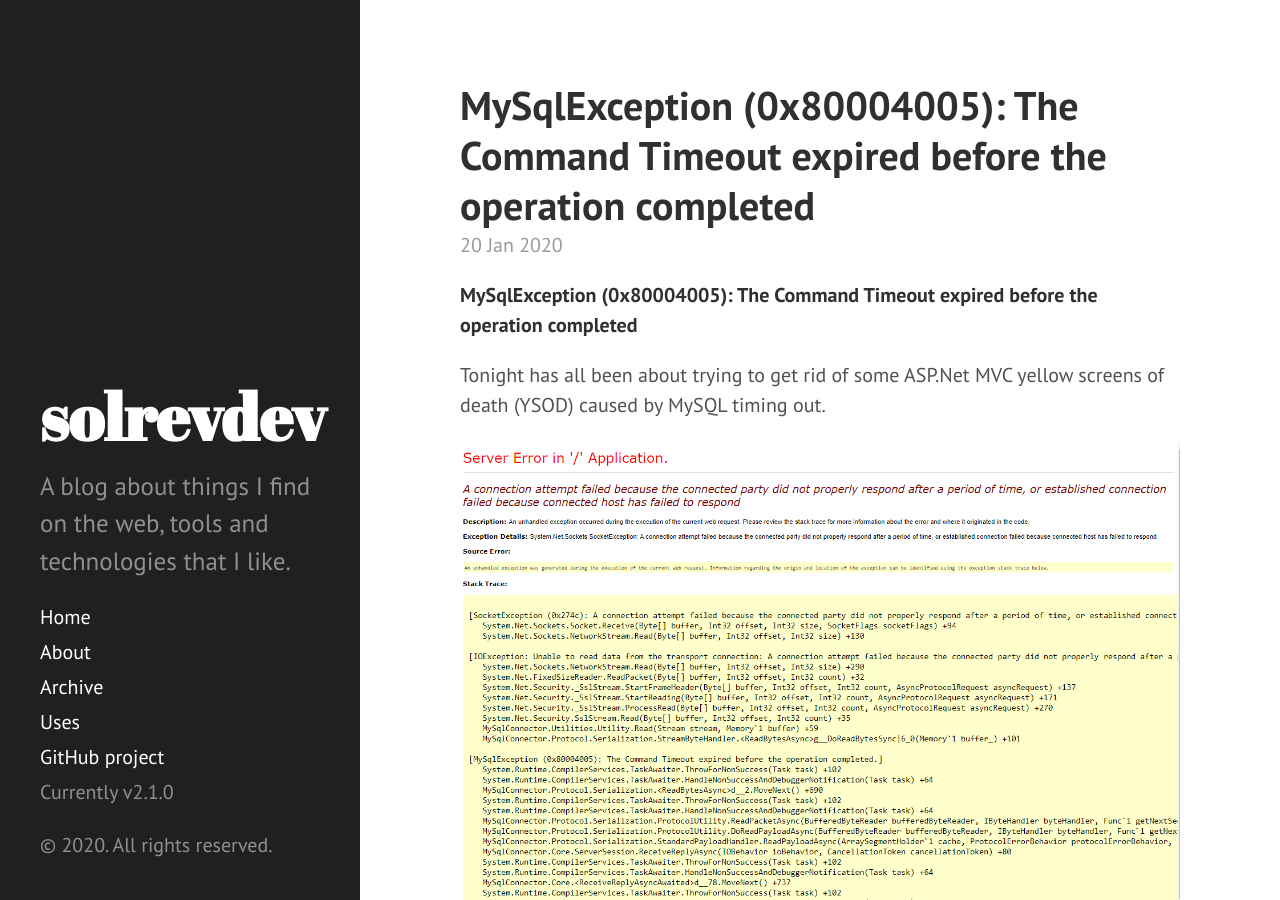
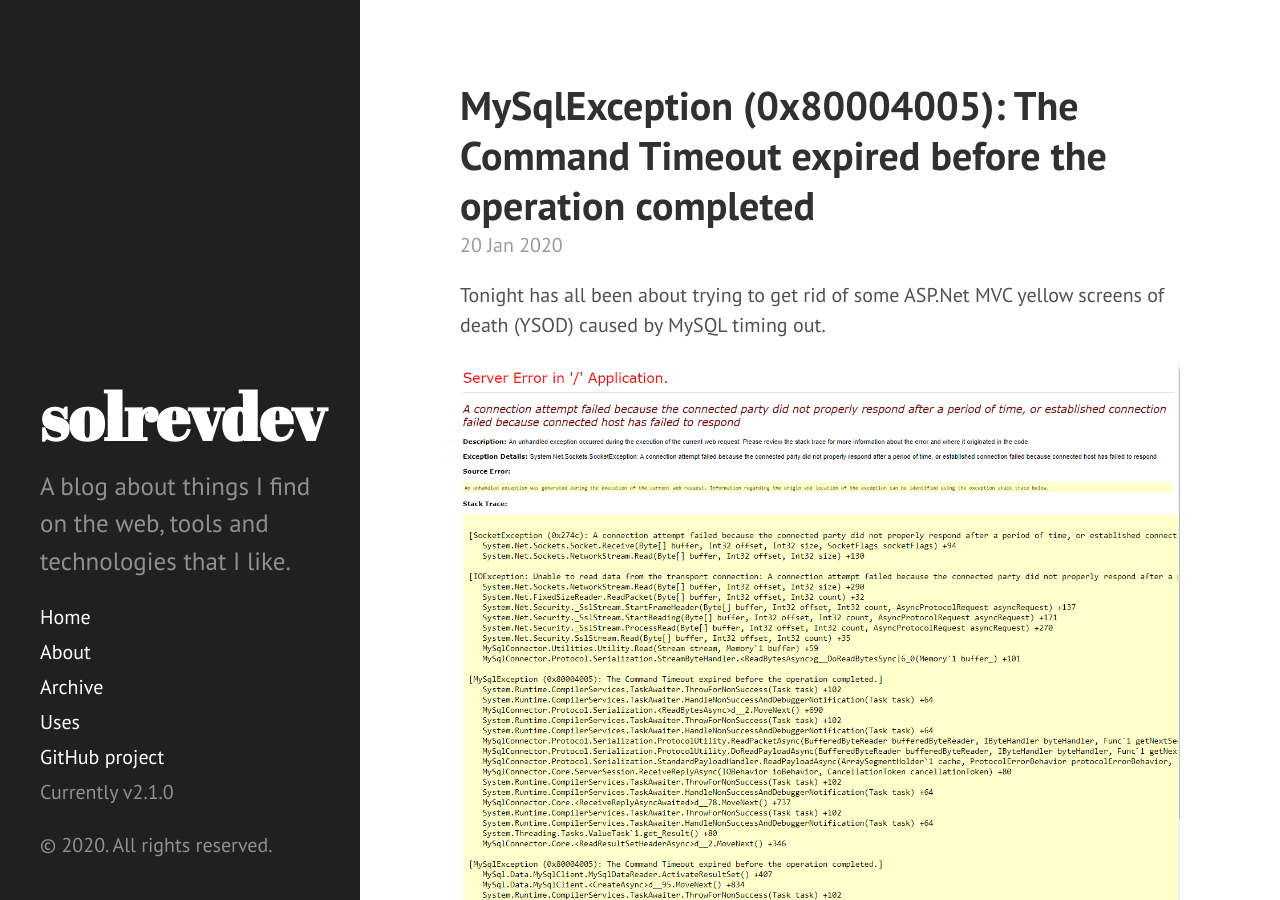
Before and after one commit to solrevdev/solrevdev.github.io, a Jekyll site: the page built from _posts/2020-01-20- mysqlexception-0x80004005-the-command-timeout-expired-before-the-operation-completed.md, in a window 1280 px wide and 900 px high. Built offline with Jekyll 4.4.1, drawn with Linux system fonts in a browser that asks for light colours.

Commit message:
remove duplicate heading

```diff
--- a/_posts/2020-01-20- mysqlexception-0x80004005-the-command-timeout-expired-before-the-operation-completed.md
+++ b/_posts/2020-01-20- mysqlexception-0x80004005-the-command-timeout-expired-before-the-operation-completed.md
@@ -11,7 +11,6 @@ tags:
   - '#mysqlconnector.net'
   - '#mysqlexception'
 ---
-**MySqlException (0x80004005): The Command Timeout expired before the operation completed**
 
 Tonight has all been about trying to get rid of some ASP.Net MVC yellow screens of death (YSOD) caused by MySQL timing out.
 
```
